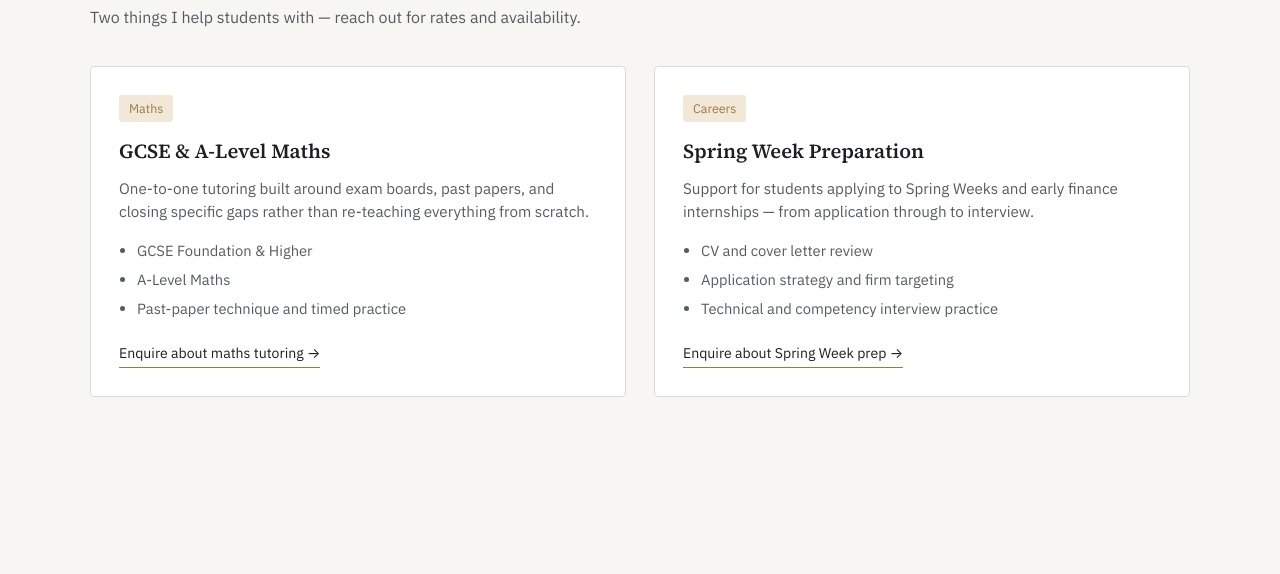
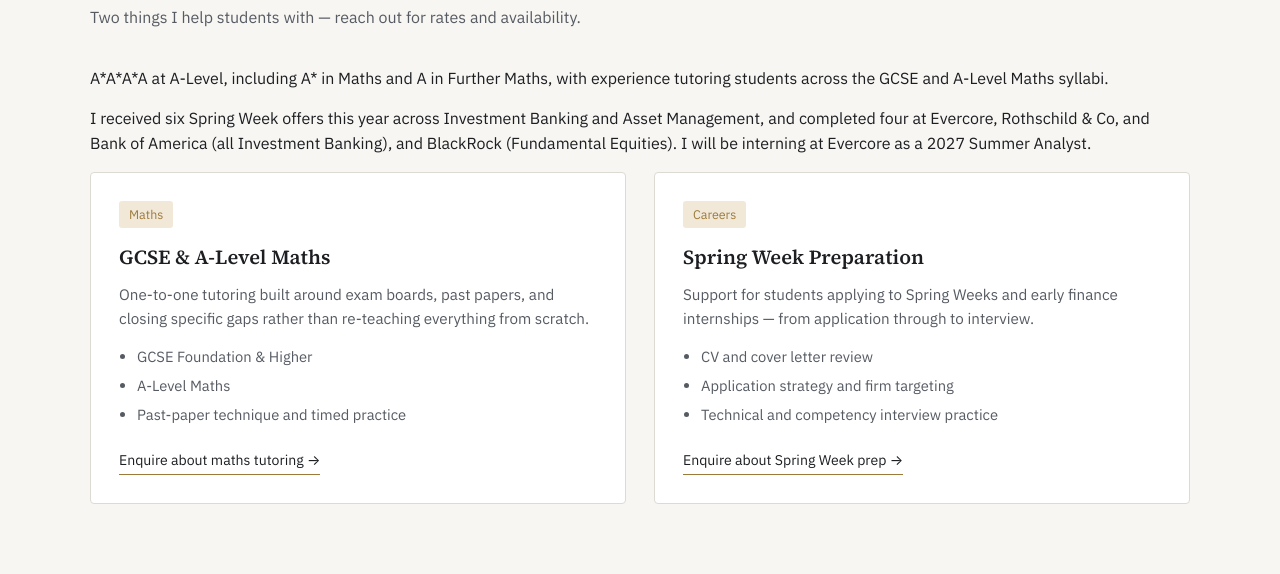
Before and after one commit to gaurikhanna606-web/Personal-Site, a plain HTML site: page tutoring.html in a window 1280 px wide. Shown: the part 212-786 px from the top of the page. Drawn offline with Linux system fonts and the light colour scheme.

Commit message:
Update tutoring.html

```diff
--- a/tutoring.html
+++ b/tutoring.html
@@ -29,6 +29,11 @@
     <p class="eyebrow-num">02</p>
     <h2 class="section-title">Tutoring</h2>
     <p class="section-lede">Two things I help students with — reach out for rates and availability.</p>
+
+    <div class="credentials">
+      <p>A*A*A*A at A-Level, including A* in Maths and A in Further Maths, with experience tutoring students across the GCSE and A-Level Maths syllabi.</p>
+      <p>I received six Spring Week offers this year across Investment Banking and Asset Management, and completed four at Evercore, Rothschild & Co, and Bank of America (all Investment Banking), and BlackRock (Fundamental Equities). I will be interning at Evercore as a 2027 Summer Analyst.</p>
+    </div>
 
     <div class="tutor-grid">
       <div class="tutor-card">
@@ -65,3 +70,7 @@
 <script src="script.js"></script>
 </body>
 </html>
+
+<script src="script.js"></script>
+</body>
+</html>
```
